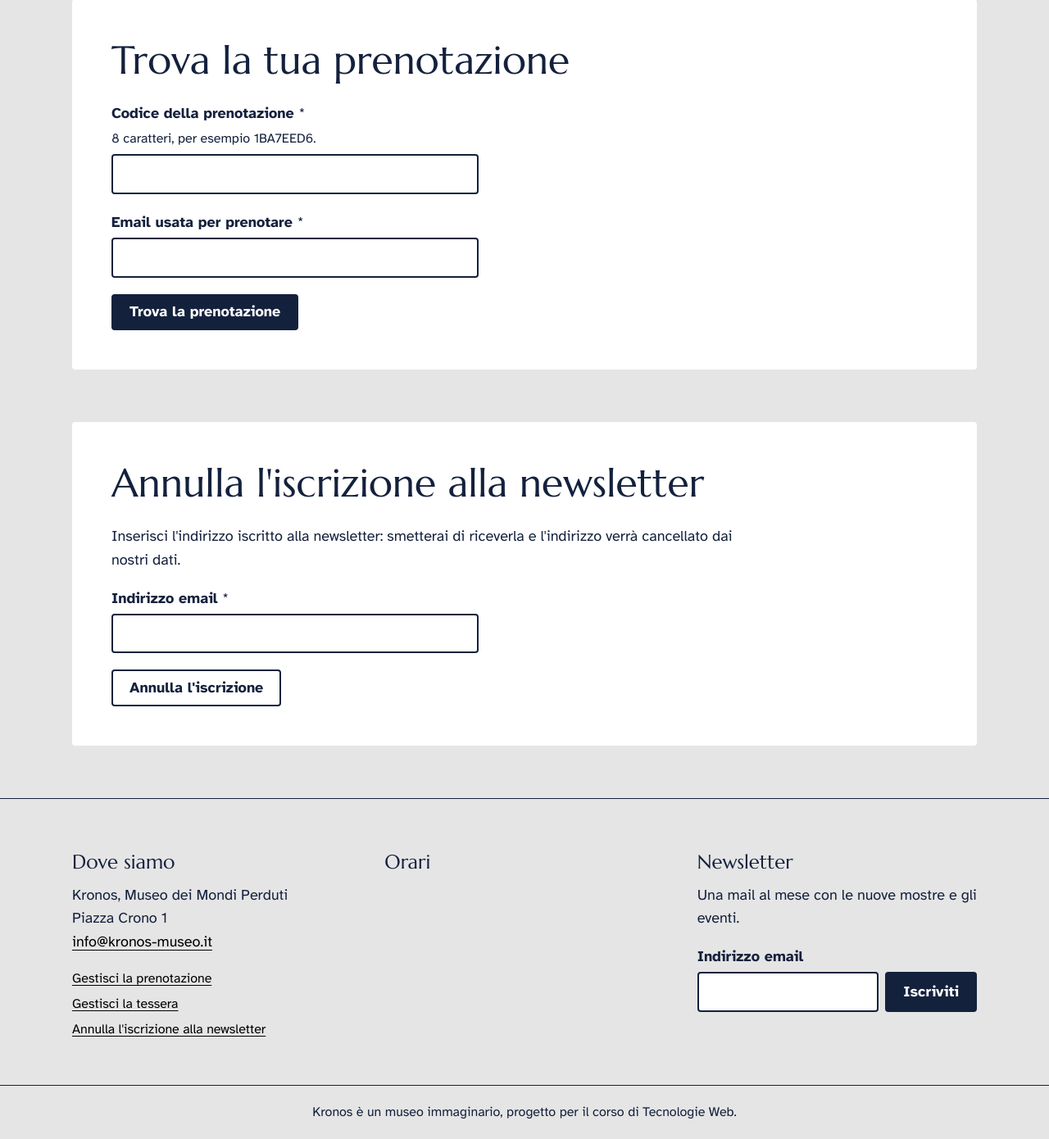
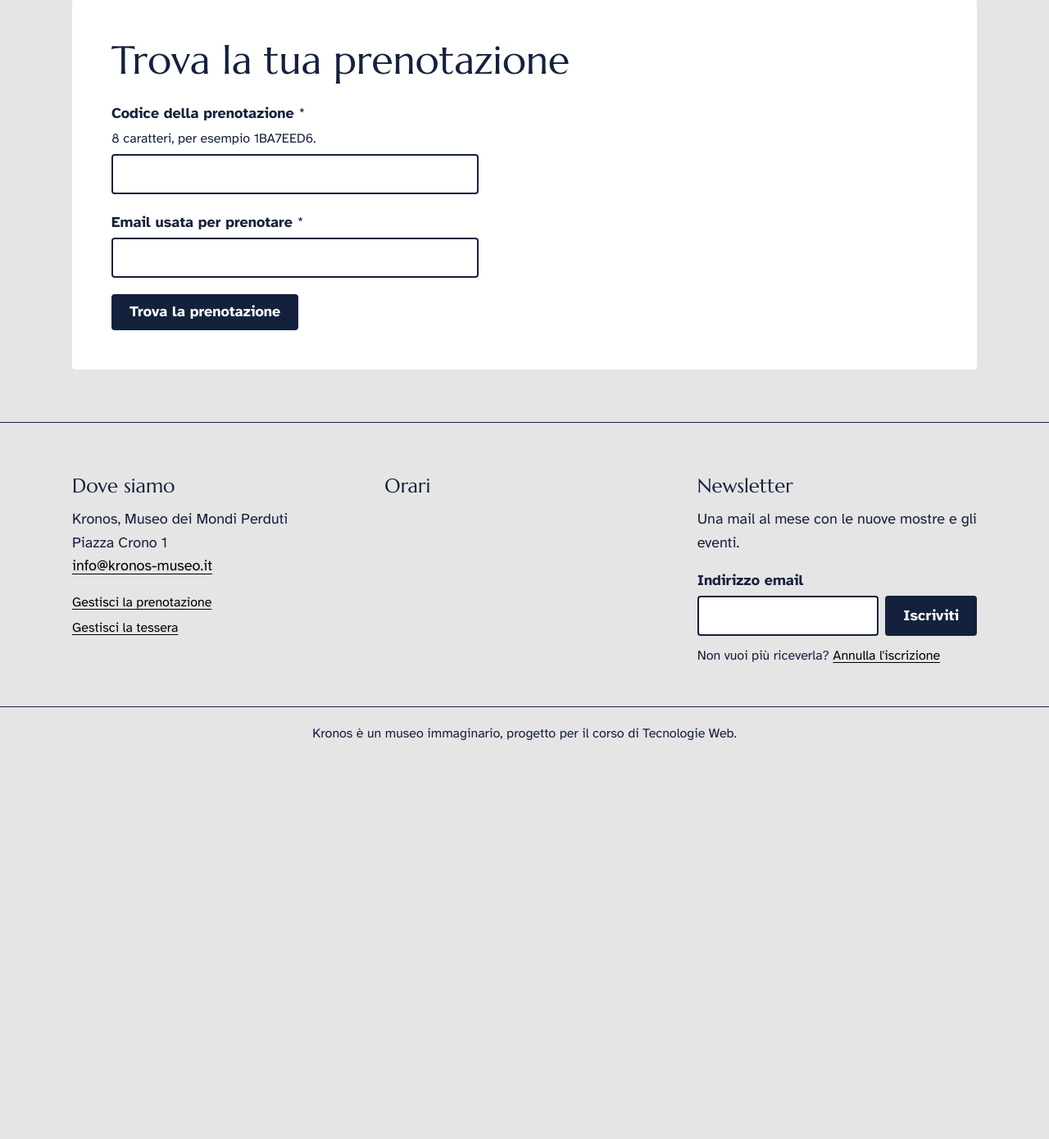
Before and after one commit to AlbyToniolo-byte/TecWebTest, a PHP site: page /v1/php/gestisci.php in a window 1280 px wide. Shown: the part 457-1847 px from the top of the page at 82% size. After the commit the page ends 1360 px from the top, so only its background shows below. Run offline with PHP 8.4, Linux system fonts and the light colour scheme; data that the repository does not hold is empty; some libraries are stand-ins or nearby versions.

Commit message:
Disiscrizione dalla newsletter accanto all'iscrizione; nota sulla tessera già attiva
- Nuova pagina php/disiscrizione.php, raggiunta dal link sotto il modulo di iscrizione
  nel piè di pagina; tolta la disiscrizione da gestisci.php
- Gestisci la tessera: come disdire una tessera già attivata in biglietteria
- robots.txt e README aggiornati

Co-Authored-By: Claude Opus 5.5 <noreply@anthropic.com>

```diff
--- a/robots.txt
+++ b/robots.txt
@@ -7,6 +7,8 @@ Disallow: /v2/php/gestisci.php
 Disallow: /v1/php/gestisci-tessera.php
 Disallow: /v2/php/gestisci-tessera.php
 Disallow: /v1/php/newsletter.php
+Disallow: /v1/php/disiscrizione.php
+Disallow: /v2/php/disiscrizione.php
 Disallow: /v2/php/newsletter.php
 
 Sitemap: http://localhost:8000/v1/sitemap.php
--- a/v1/css/layout.css
+++ b/v1/css/layout.css
@@ -545,3 +545,4 @@
 /* Link per gestire i propri dati, nel piè di pagina */
 .piede-gestione { margin: 1rem 0 0; padding: 0; list-style: none; font-size: 1rem; }
 .piede-gestione li { margin-bottom: 0.35rem; }
+.piede-annulla { font-size: 1rem; margin: 0.75rem 0 0; }
--- a/v1/php/gestisci-tessera.php
+++ b/v1/php/gestisci-tessera.php
@@ -79,6 +79,7 @@ pagina_inizio('Gestisci la tessera', 'Cambia il tipo di tessera richiesto o annu
         <?php if (!$richiesta): ?>
             <p class="introduzione">Inserisci il codice che hai ricevuto alla richiesta e l'email che hai indicato: potrai cambiare il tipo di tessera o il nome, oppure annullare la richiesta.</p>
         <?php endif; ?>
+        <p>Qui si gestisce la richiesta, finché la tessera non è attiva. Se l'hai già attivata e pagata in biglietteria, per disdirla scrivi a <a href="mailto:sostieni@kronos-museo.it">sostieni@kronos-museo.it</a>: ti rispondiamo entro tre giorni lavorativi.</p>
     </div>
 
     <?php if (!$richiesta): ?>
@@ -144,7 +145,7 @@ pagina_inizio('Gestisci la tessera', 'Cambia il tipo di tessera richiesto o annu
 
         <section class="blocco-form" aria-labelledby="titolo-annulla">
             <h2 id="titolo-annulla">Annulla</h2>
-            <p>Se non vuoi più la tessera, annulla la richiesta: i tuoi dati verranno cancellati.</p>
+            <p>Se non vuoi più la tessera, annulla la richiesta: i tuoi dati verranno cancellati. Per una tessera già attiva in biglietteria, vedi la nota in cima alla pagina.</p>
             <div class="azioni">
                 <form action="gestisci-tessera.php" method="post">
                     <?= campo_csrf() ?>
--- a/v1/php/gestisci.php
+++ b/v1/php/gestisci.php
@@ -1,6 +1,5 @@
 <?php
-// Gestione dei dati inseriti dagli utenti: modifica e cancellazione della prenotazione,
-// annullamento dell'iscrizione alla newsletter.
+// Gestione della prenotazione: modifica e cancellazione.
 // La prenotazione si ritrova con codice ed email, inviati in POST (mai nell'indirizzo della pagina);
 // da lì in poi il suo id resta nella sessione, finché l'utente non esce o la cancella.
 require_once __DIR__ . '/funzioni.php';
@@ -76,7 +75,7 @@ if ($pren && !isset($v)) {
     }
 }
 
-pagina_inizio('Gestisci la prenotazione', 'Modifica o cancella la prenotazione della visita al museo Kronos, o annulla l\'iscrizione alla newsletter.', 'visit');
+pagina_inizio('Gestisci la prenotazione', 'Modifica o cancella la prenotazione della visita al museo Kronos.', 'visit');
 ?>
 <div class="contenitore">
     <?php briciole([['visit.php', 'Visita'], [null, 'Gestisci la prenotazione']]); ?>
@@ -170,21 +169,5 @@ pagina_inizio('Gestisci la prenotazione', 'Modifica o cancella la prenotazione d
         </section>
     <?php endif; ?>
 
-    <section id="newsletter" class="blocco-form" aria-labelledby="titolo-newsletter">
-        <h2 id="titolo-newsletter">Annulla l'iscrizione alla newsletter</h2>
-        <p>Inserisci l'indirizzo iscritto alla newsletter: smetterai di riceverla e l'indirizzo verrà cancellato dai nostri dati.</p>
-        <form action="newsletter.php" method="post" novalidate="novalidate" data-valida="">
-            <?= campo_csrf() ?>
-            <input type="hidden" name="azione" value="annulla" />
-            <input type="hidden" name="torna" value="gestisci.php" />
-            <div class="campo">
-                <label for="email-annulla">Indirizzo email <span class="obbligatorio" aria-hidden="true">*</span></label>
-                <input type="email" id="email-annulla" name="email" autocomplete="email" spellcheck="false" required="required" aria-required="true"
-                       data-msg-vuoto="Inserisci l'indirizzo email iscritto alla newsletter" aria-describedby="email-annulla-errore" />
-                <p class="errore" id="email-annulla-errore" hidden="hidden"></p>
-            </div>
-            <button class="bottone bottone-secondario" type="submit">Annulla l'iscrizione</button>
-        </form>
-    </section>
 </div>
 <?php pagina_fine();
--- a/v1/php/header_footer.php
+++ b/v1/php/header_footer.php
@@ -117,7 +117,6 @@ function pagina_fine(): void
             <ul class="piede-gestione">
                 <li><a href="gestisci.php">Gestisci la prenotazione</a></li>
                 <li><a href="gestisci-tessera.php">Gestisci la tessera</a></li>
-                <li><a href="gestisci.php#newsletter">Annulla l'iscrizione alla newsletter</a></li>
             </ul>
         </section>
         <section class="piede-blocco" aria-labelledby="piede-orari">
@@ -144,6 +143,7 @@ function pagina_fine(): void
                 </div>
                 <p class="errore" id="news-email-errore" hidden="hidden"></p>
             </form>
+            <p class="piede-annulla">Non vuoi più riceverla? <a href="disiscrizione.php">Annulla l'iscrizione</a></p>
         </section>
     </div>
     <p class="piede-fondo">Kronos è un museo immaginario, progetto per il corso di Tecnologie Web.</p>
--- a/v2/css/layout.css
+++ b/v2/css/layout.css
@@ -540,3 +540,4 @@
 /* Link per gestire i propri dati, nel piè di pagina */
 .piede-gestione { margin: 1rem 0 0; padding: 0; list-style: none; font-size: 1rem; }
 .piede-gestione li { margin-bottom: 0.35rem; }
+.piede-annulla { font-size: 1rem; margin: 0.75rem 0 0; }
--- a/v2/php/gestisci-tessera.php
+++ b/v2/php/gestisci-tessera.php
@@ -79,6 +79,7 @@ pagina_inizio('Gestisci la tessera', 'Cambia il tipo di tessera richiesto o annu
         <?php if (!$richiesta): ?>
             <p class="introduzione">Inserisci il codice che hai ricevuto alla richiesta e l'email che hai indicato: potrai cambiare il tipo di tessera o il nome, oppure annullare la richiesta.</p>
         <?php endif; ?>
+        <p>Qui si gestisce la richiesta, finché la tessera non è attiva. Se l'hai già attivata e pagata in biglietteria, per disdirla scrivi a <a href="mailto:sostieni@kronos-museo.it">sostieni@kronos-museo.it</a>: ti rispondiamo entro tre giorni lavorativi.</p>
     </div>
 
     <?php if (!$richiesta): ?>
@@ -144,7 +145,7 @@ pagina_inizio('Gestisci la tessera', 'Cambia il tipo di tessera richiesto o annu
 
         <section class="blocco-form" aria-labelledby="titolo-annulla">
             <h2 id="titolo-annulla">Annulla</h2>
-            <p>Se non vuoi più la tessera, annulla la richiesta: i tuoi dati verranno cancellati.</p>
+            <p>Se non vuoi più la tessera, annulla la richiesta: i tuoi dati verranno cancellati. Per una tessera già attiva in biglietteria, vedi la nota in cima alla pagina.</p>
             <div class="azioni">
                 <form action="gestisci-tessera.php" method="post">
                     <?= campo_csrf() ?>
--- a/v2/php/header_footer.php
+++ b/v2/php/header_footer.php
@@ -118,7 +118,6 @@ function pagina_fine(): void
             <ul class="v2-piede-link">
                 <li><a href="gestisci.php">Gestisci la prenotazione</a></li>
                 <li><a href="gestisci-tessera.php">Gestisci la tessera</a></li>
-                <li><a href="gestisci.php#newsletter">Annulla l'iscrizione alla newsletter</a></li>
             </ul>
         </section>
         <section aria-labelledby="piede-orari">
@@ -145,6 +144,7 @@ function pagina_fine(): void
                 </div>
                 <p class="errore" id="news-email-errore" hidden="hidden"></p>
             </form>
+            <p class="piede-annulla">Non vuoi più riceverla? <a href="disiscrizione.php">Annulla l'iscrizione</a></p>
         </section>
     </div>
     <p class="v2-piede-fondo">Kronos è un museo immaginario, progetto per il corso di Tecnologie Web. <a href="../../v1/">Vai alla prima versione del sito</a></p>
```
Also changed, not shown: v1/php/disiscrizione.php (added, +32 -0 lines), v2/php/disiscrizione.php (added, +32 -0 lines), v2/php/gestisci.php (+2 -19 lines), README.md.
